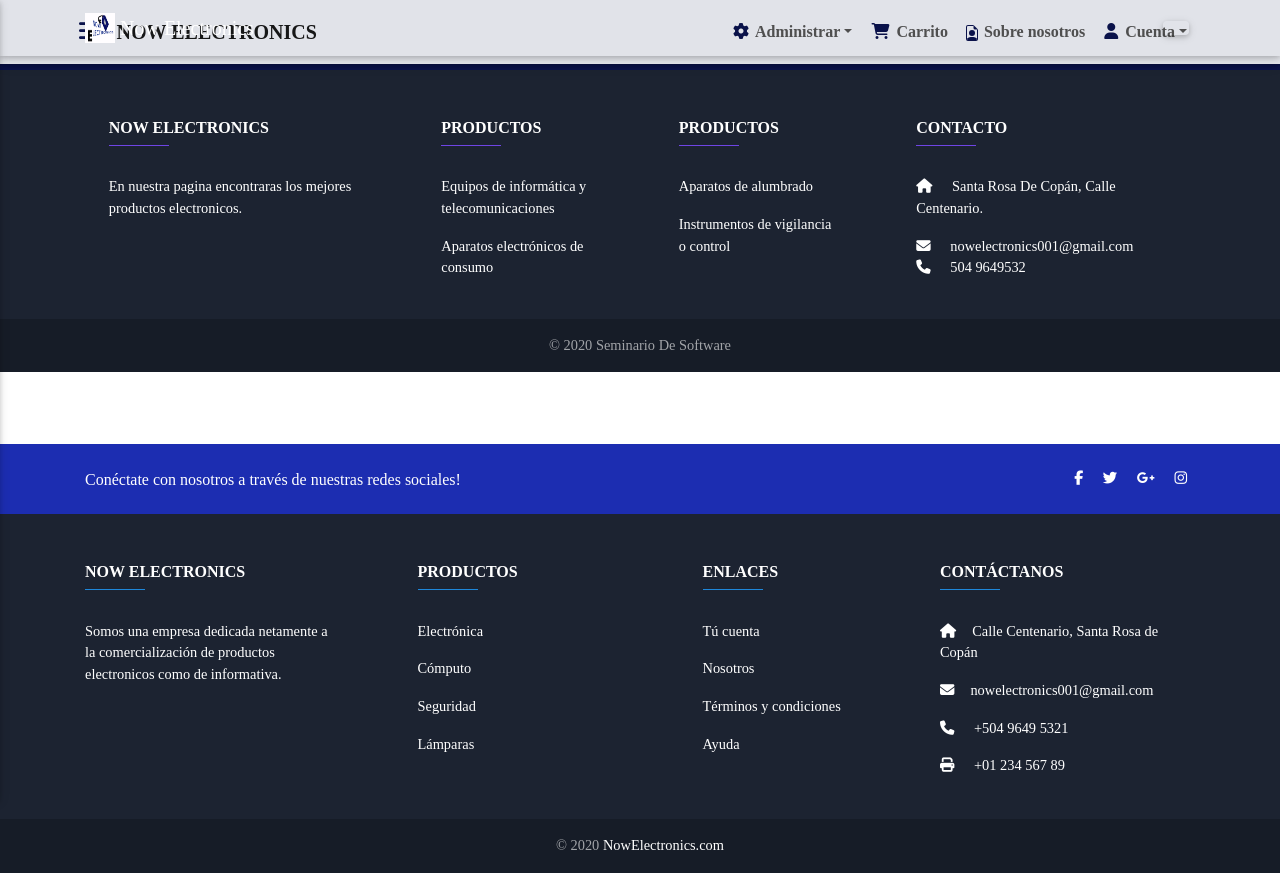
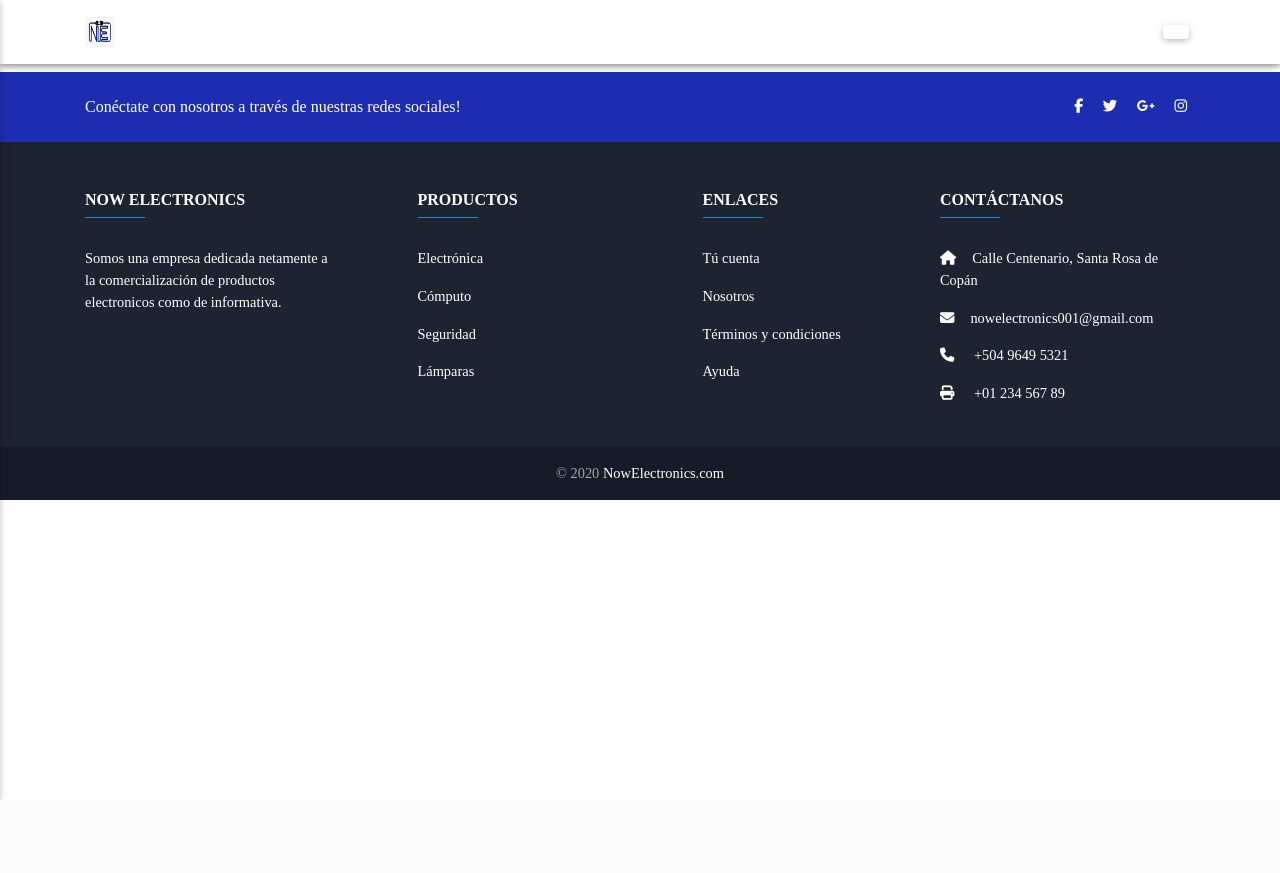
Before and after one commit to wilhenc36/Now-Electronics, a Node server app: template views/layouts/auth.hbs in a window 1280 px wide. After the commit the page ends 800 px from the top, so only its background shows below. Run offline with Node 20, Linux system fonts and the light colour scheme; the template is opened without the code that fills it, so the values that code supplies are empty; some libraries are stand-ins or nearby versions.

Commit message:
Se modifico la vista auth

```diff
--- a/views/layouts/auth.hbs
+++ b/views/layouts/auth.hbs
@@ -20,32 +20,26 @@
 
 <body class="{{typePage}} full-screen sidebar-collapse">
   {{!-- Navbar --}}
-  <nav class="navbar navbar-expand-lg bg-transparent fixed-top nav-down navbar-transparent" color-on-scroll="700">
-    <div class="container">
-      <div class="navbar-translate">
-        <a class="navbar-brand" href="/" rel="tooltip" title="NowElectronics" data-placement="bottom"
-          style="color: white;">
-          <img src="/img/logoo.png" width="30" height="30" class="d-inline-block align-top" alt="">
-          Now Electronics
-        </a>
-        <button class="navbar-toggler" type="button" data-toggle="collapse" data-target="#navigation"
-          aria-controls="navigation-index" aria-expanded="false" aria-label="Toggle navigation">
-          <span class="navbar-toggler-bar bar1"></span>
-          <span class="navbar-toggler-bar bar2"></span>
-          <span class="navbar-toggler-bar bar3"></span>
+
+   <nav class="navbar navbar-expand-lg navbar-dark fixed-top scrolling-navbar">
+      <div class="container">
+        <img src="/img/logoo.jpeg"  width="30" height="30"  alt="">
+        <a class="navbar-brand" href="/"><strong>Now Electronics</strong></a>
+        <button class="navbar-toggler" type="button" data-toggle="collapse" data-target="#navbarSupportedContent-7"
+          aria-controls="navbarSupportedContent-7" aria-expanded="false" aria-label="Toggle navigation">
+          <span class="navbar-toggler-icon"></span>
         </button>
-      </div>
-      <div class="collapse navbar-collapse" data-nav-image="../assets/img/blurred-image-1.jpg" data-color="orange">
+        <div class="collapse navbar-collapse" data-nav-image="../assets/img/blurred-image-1.jpg" data-color="orange">
         <ul class="navbar-nav ml-auto">
           <li class="nav-item">
-            <a style="color: white;" class="btn btn-round btn-transparent" href="{{signButtonValue}}">
+            <a  class="btn btn-round btn-transparent text-white"  href="{{signButtonValue}}">
               {{signButtonText}}
             </a>
           </li>
         </ul>
       </div>
-    </div>
-  </nav>
+      </div>
+    </nav>
   {{!-- Contenido principal --}}
   {{{body}}}
 
@@ -64,132 +58,4 @@
   <script src="/js/bootstrap-tagsinput.js"></script>
 
 </body>
-
-<!-- Footer -->
-<footer class="page-footer font-small unique-color-dark">
-
-  <div style="background-color: #0A124A;">
-    <div class="container">
-
-      <!-- Grid row-->
-      <div class="row py-4 d-flex align-items-center">
-
-        <!-- Grid column -->
-        <div class="col-md-6 col-lg-5 text-center text-md-left mb-4 mb-md-0">
-          <h6 style="color: white;" class="mb-0">¡Conéctate con nosotros en las redes sociales!</h6>
-        </div>
-        <!-- Grid column -->
-
-        <!-- Grid column -->
-        <div class="col-md-6 col-lg-7 text-center text-md-right">
-
-          <!-- Facebook -->
-          <a class="fb-ic" title="Danos like en Facebook" href="https://www.facebook.com/" target="_blank">
-            <i class="fab fa-facebook-f white-text mr-4"> </i>
-          </a>
-          <!-- Twitter -->
-          <a class="tw-ic" title="Síguenos en Twitter" href="https://twitter.com/" target="_blank">
-            <i class="fab fa-twitter white-text mr-4"> </i>
-          </a>
-          <!-- Google +-->
-          <a class="gplus-ic" title="nowelectronics001@gmail.com"
-            href="https://accounts.google.com/signin/v2/identifier?continue=https%3A%2F%2Fmail.google.com%2Fmail%2F&service=mail&sacu=1&rip=1&flowName=GlifWebSignIn&flowEntry=ServiceLogin"
-            target="_blank">
-            <i class="fab fa-google-plus-g white-text mr-4"> </i>
-          </a>
-          <!--Instagram-->
-          <a class="ins-ic" title="Síguenos en Instagram" href="https://www.instagram.com/" target="_blank">
-            <i class="fab fa-instagram white-text"> </i>
-          </a>
-
-        </div>
-        <!-- Grid column -->
-
-      </div>
-      <!-- Grid row-->
-
-    </div>
-  </div>
-
-  <!-- Footer Links -->
-  <div class="container text-center text-md-left mt-5">
-
-    <!-- Grid row -->
-    <div class="row mt-3">
-
-      <!-- Grid column -->
-      <div class="col-md-3 col-lg-4 col-xl-3 mx-auto mb-4">
-
-        <!-- Content -->
-        <h6 class="text-uppercase font-weight-bold">Now Electronics</h6>
-        <hr class="deep-purple accent-2 mb-4 mt-0 d-inline-block mx-auto" style="width: 60px;">
-        <p>En nuestra pagina encontraras los mejores productos electronicos.</p>
-
-      </div>
-      <!-- Grid column -->
-
-      <!-- Grid column -->
-      <div class="col-md-2 col-lg-2 col-xl-2 mx-auto mb-4">
-
-        <!-- Links -->
-        <h6 class="text-uppercase font-weight-bold">Productos</h6>
-        <hr class="deep-purple accent-2 mb-4 mt-0 d-inline-block mx-auto" style="width: 60px;">
-        <p>
-          <a>Equipos de informática y telecomunicaciones</a>
-        </p>
-        <p>
-          <a>Aparatos electrónicos de consumo</a>
-        </p>
-
-      </div>
-      <!-- Grid column -->
-
-      <!-- Grid column -->
-      <div class="col-md-3 col-lg-2 col-xl-2 mx-auto mb-4">
-
-        <!-- Links -->
-        <h6 class="text-uppercase font-weight-bold">Productos</h6>
-        <hr class="deep-purple accent-2 mb-4 mt-0 d-inline-block mx-auto" style="width: 60px;">
-        <p>
-          <a>Aparatos de alumbrado</a>
-        </p>
-        <p>
-          <a>Instrumentos de vigilancia o control</a>
-        </p>
-
-      </div>
-      <!-- Grid column -->
-
-      <!-- Grid column -->
-      <div class="col-md-4 col-lg-3 col-xl-3 mx-auto mb-md-0 mb-4">
-
-        <!-- Links -->
-        <h6 class="text-uppercase font-weight-bold">Contacto</h6>
-        <hr class="deep-purple accent-2 mb-4 mt-0 d-inline-block mx-auto" style="width: 60px;">
-        <p>
-          <i class="fas fa-home mr-3"></i> Santa Rosa De Copán, Calle Centenario.</p>
-        <a
-          href="https://accounts.google.com/signin/v2/identifier?continue=https%3A%2F%2Fmail.google.com%2Fmail%2F&service=mail&sacu=1&rip=1&flowName=GlifWebSignIn&flowEntry=ServiceLogin">
-          <i class="fas fa-envelope mr-3"></i> nowelectronics001@gmail.com</a>
-        <p>
-          <i class="fas fa-phone mr-3"></i> 504 9649532</p>
-
-      </div>
-      <!-- Grid column -->
-
-    </div>
-    <!-- Grid row -->
-
-  </div>
-  <!-- Footer Links -->
-
-  <!-- Copyright -->
-  <div class="footer-copyright text-center py-3">© 2020 Seminario De Software
-    <!--<a href="https://mdbootstrap.com/"> MDBootstrap.com</a> -->
-  </div>
-  <!-- Copyright -->
-
-</footer>
-<!-- Footer -->
-
 </html>
```
